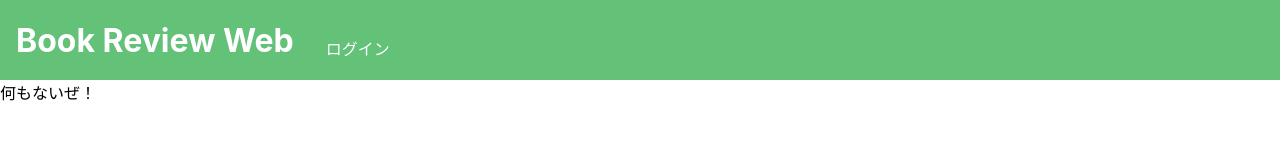
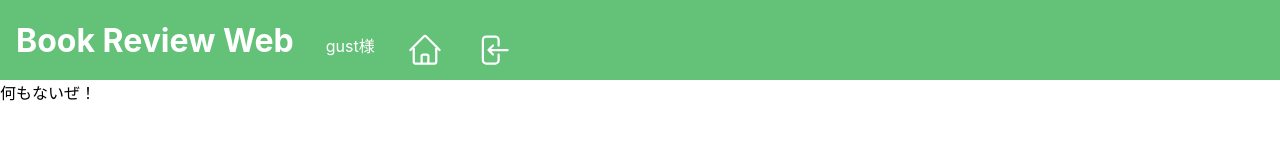
Before and after one commit to nishi0000/react-bookreview-app, a React (Create React App) app: page /review in a window 1280 px wide. Shown: the top 160 px of the page. Built offline with nearby package versions, Linux system fonts and the light colour scheme; no server answers.

Commit message:
Add files via upload

```diff
--- a/src/components/Header.jsx
+++ b/src/components/Header.jsx
@@ -3,7 +3,13 @@ import "./header.scss";
 import { Link, useNavigate } from "react-router-dom";
 import { useCookies } from "react-cookie";
 import { signOut } from "../features/AuthSlice";
-import { BookIcons, SignOutIcons, UserIcons } from "./Heroicons";
+import {
+  BookIcons,
+  HomeIcons,
+  SignInIcons,
+  SignOutIcons,
+  UserIcons,
+} from "./Heroicons";
 import { useState } from "react";
 
 export const Header = () => {
@@ -39,9 +45,13 @@ export const Header = () => {
               Web
             </h1>
           </Link>
-          {auth && (
-            <Link to="profile" className="header__nav header__gest">
+          {auth ? (
+            <Link to="profile" className="header__nav">
               {name}様
+            </Link>
+          ) : (
+            <Link to="profile" className="header__nav">
+              gust様
             </Link>
           )}
         </div>
@@ -49,6 +59,18 @@ export const Header = () => {
         {auth ? (
           <>
             <div className="header__nav-container">
+              <Link
+                to="/"
+                onMouseEnter={() => {
+                  onMouseEnterSignOut("ホーム");
+                }}
+                onMouseLeave={() => {
+                  setNaviText("");
+                }}
+                className="header__nav"
+              >
+                <HomeIcons />
+              </Link>
               <Link
                 to="signin"
                 onMouseEnter={() => {
@@ -92,9 +114,33 @@ export const Header = () => {
           </>
         ) : (
           <>
-            <Link to="signin" onClick={onClickSignOut} className="header__nav header__signin">
-              ログイン
-            </Link>
+            <div className="header__nav-container">
+              <Link
+                to="/"
+                onMouseEnter={() => {
+                  onMouseEnterSignOut("ホーム");
+                }}
+                onMouseLeave={() => {
+                  setNaviText("");
+                }}
+                className="header__nav"
+              >
+                <HomeIcons />
+              </Link>
+              <Link
+                to="signin"
+                onMouseEnter={() => {
+                  onMouseEnterSignOut("ログイン");
+                }}
+                onMouseLeave={() => {
+                  setNaviText("");
+                }}
+                className="header__nav"
+              >
+                <SignInIcons />
+              </Link>
+            </div>
+            <span className="header__nav-hover-signin">{naviText}</span>
           </>
         )}
       </header>
--- a/src/components/Heroicons.jsx
+++ b/src/components/Heroicons.jsx
@@ -73,3 +73,22 @@ export const BookIcons = () => {
     </svg>
   );
 };
+
+export const HomeIcons = () => {
+  return (
+    <svg
+      xmlns="http://www.w3.org/2000/svg"
+      fill="none"
+      viewBox="0 0 24 24"
+      strokeWidth={1.5}
+      stroke="currentColor"
+      className="w-6 h-6"
+    >
+      <path
+        strokeLinecap="round"
+        strokeLinejoin="round"
+        d="M2.25 12l8.954-8.955c.44-.439 1.152-.439 1.591 0L21.75 12M4.5 9.75v10.125c0 .621.504 1.125 1.125 1.125H9.75v-4.875c0-.621.504-1.125 1.125-1.125h2.25c.621 0 1.125.504 1.125 1.125V21h4.125c.621 0 1.125-.504 1.125-1.125V9.75M8.25 21h8.25"
+      />
+    </svg>
+  );
+};
--- a/src/components/header.scss
+++ b/src/components/header.scss
@@ -6,7 +6,7 @@
   background-color: rgb(99 193 120);
   color: #ffffff;
   display: flex;
-  justify-content: start;
+  justify-content: flex-start;
   align-items: center;
 
   &__log-container {
@@ -42,7 +42,7 @@
 
   svg {
     margin-top: 24px;
-    width: 32px;
+    width: 36px;
     transition: 0.1s;
     &:hover {
       transform: translate(1px, 3px);
```
